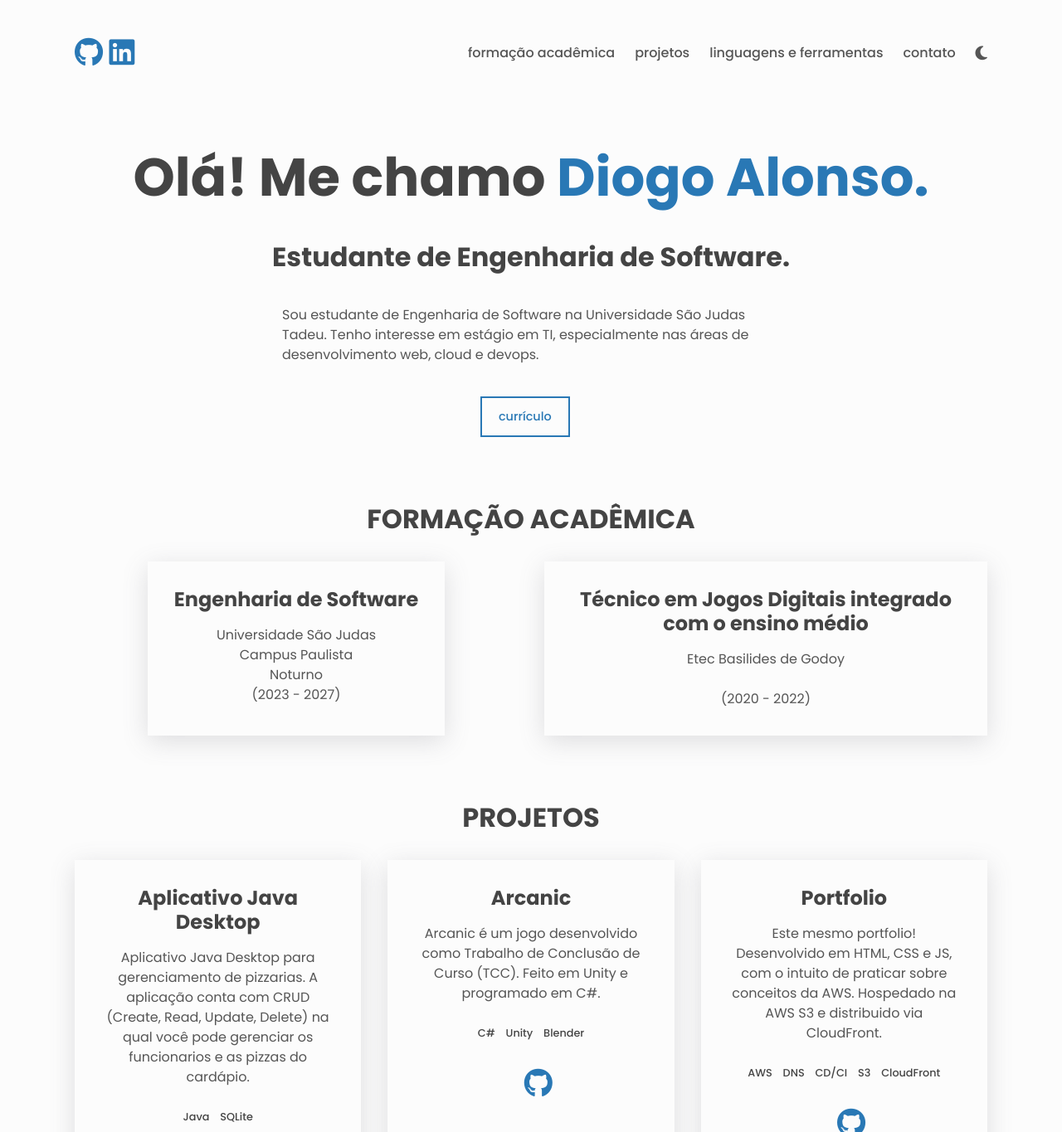
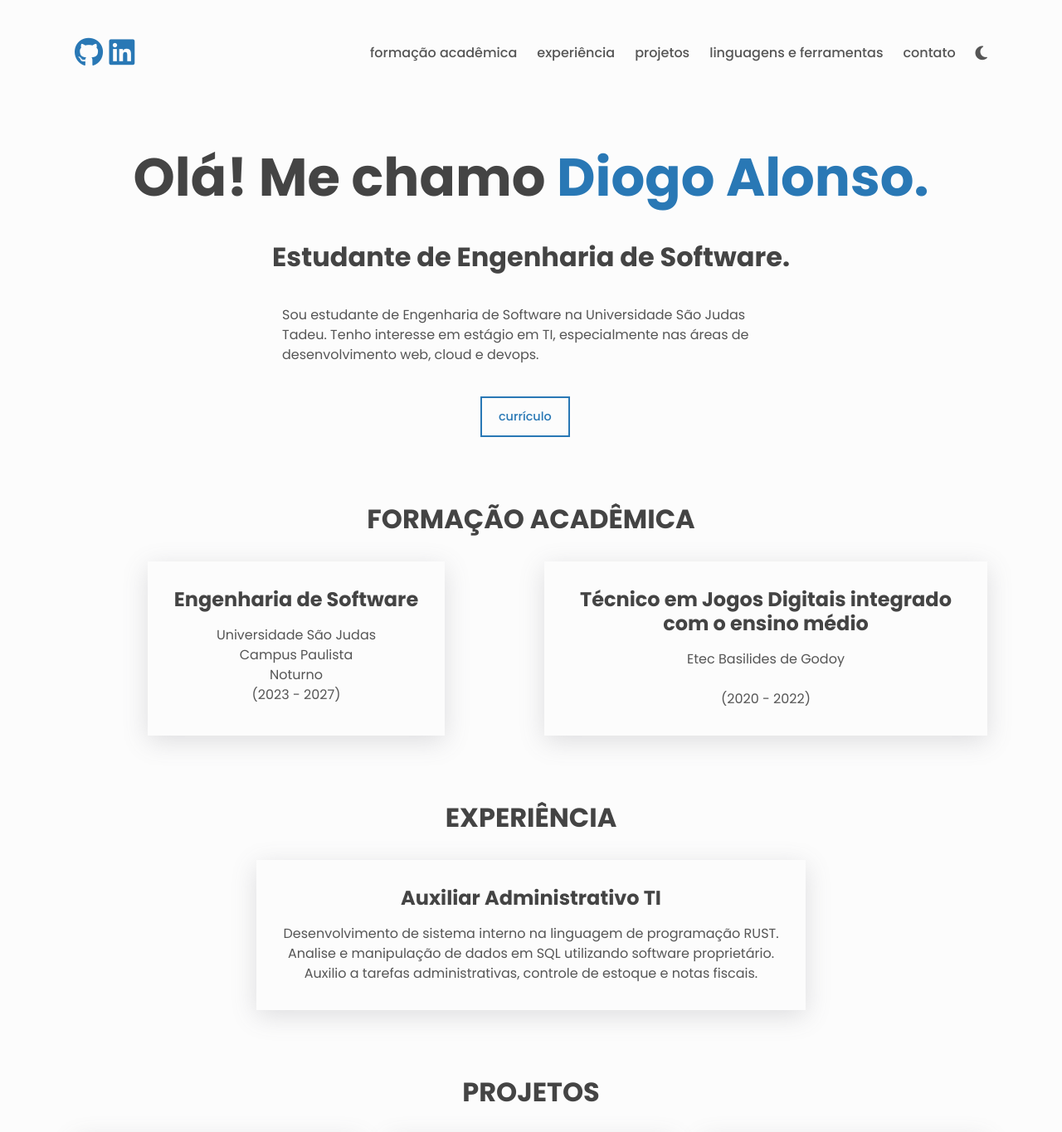
Before and after one commit to deogos/Cloud-Resume-Challenge, a plain HTML site: page portifolio/index.html in a window 1280 px wide. Shown: the top 1365 px of the page at 83% size. Drawn offline with Linux system fonts and the light colour scheme; no server answers.

Commit message:
update cv.pdf and add work experience

```diff
--- a/portifolio/index.html
+++ b/portifolio/index.html
@@ -41,6 +41,9 @@
         <ul class="nav__list center">
           <li class="nav__list-item">
             <a class="link link--nav" href="#formacao">Formação acadêmica</a>
+          </li>
+          <li class="nav__list-item">
+            <a class="link link--nav" href="#experiencia">Experiência</a>
           </li>
           <li class="nav__list-item">
             <a class="link link--nav" href="#projects">Projetos</a>
@@ -96,7 +99,6 @@
             <p class="project__description">
               Universidade São Judas <br>Campus Paulista <br> Noturno <br>(2023 - 2027)
             </p>
-
           </div>
 
           <div class="project">
@@ -106,6 +108,24 @@
             </p>
         </div>
       </section>
+
+      <!-- Experiência -->
+
+      <section id="experiencia" class="section projects">
+        <h2 class="section__title">experiência</h2>
+
+        <div class="projects__grid">
+          <div class="project">
+            <h3>Auxiliar Administrativo TI</h3>
+            <p class="project__description">
+              Desenvolvimento de sistema interno na linguagem de programação RUST.<br>
+              Analise e manipulação de dados em SQL utilizando software proprietário. <br>
+              Auxilio a tarefas administrativas, controle de estoque e notas fiscais. <br>
+            </p>
+          </div>
+
+      </section>
+
 
       <!-- Projects -->
       <section id="projects" class="section projects">
@@ -224,6 +244,7 @@
           <a href="https://www.android.com/intl/en_in/" target="_blank"><img style="margin: 10px" src="https://profilinator.rishav.dev/skills-assets/android-original-wordmark.svg" alt="Android" height="50" /></a>
           <a href="https://www.java.com/" target="_blank"><img style="margin: 10px" src="https://profilinator.rishav.dev/skills-assets/java-original-wordmark.svg" alt="Java" height="50" /></a>
           <a href="https://aws.amazon.com/" target="_blank"><img style="margin: 10px" src="https://profilinator.rishav.dev/skills-assets/amazonwebservices-original-wordmark.svg" alt="AWS" height="50" /></a>
+          <a href="https://www.rust-lang.org/" target="_blank"><img style="margin: 10px" src="https://profilinator.rishav.dev/skills-assets/rust-plain.svg" alt="Rust" height="50" /></a>
         </ul>
       </section>
 
```
Also changed, not shown: 1 other file.
